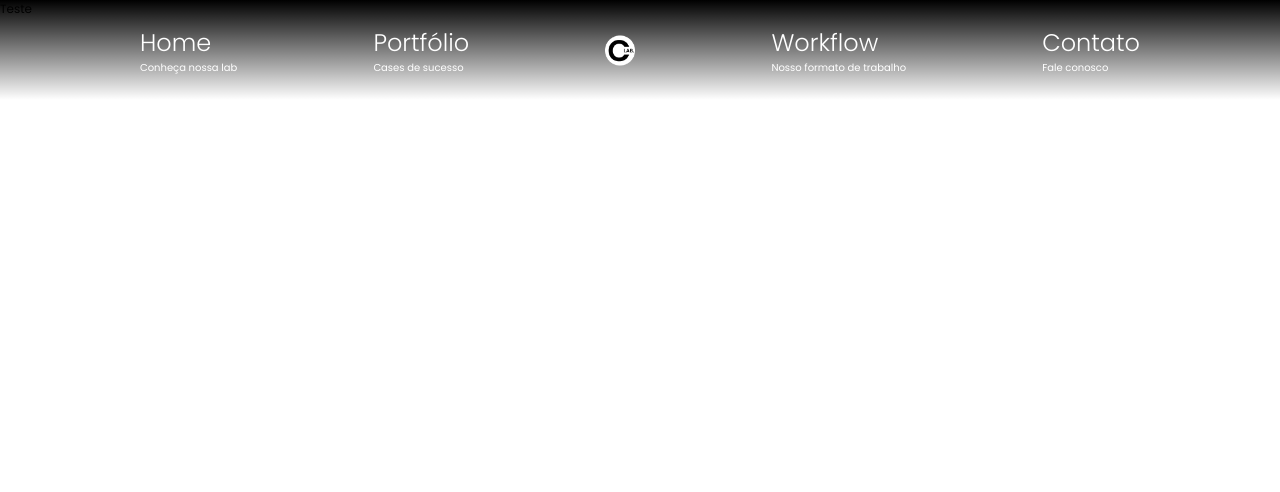
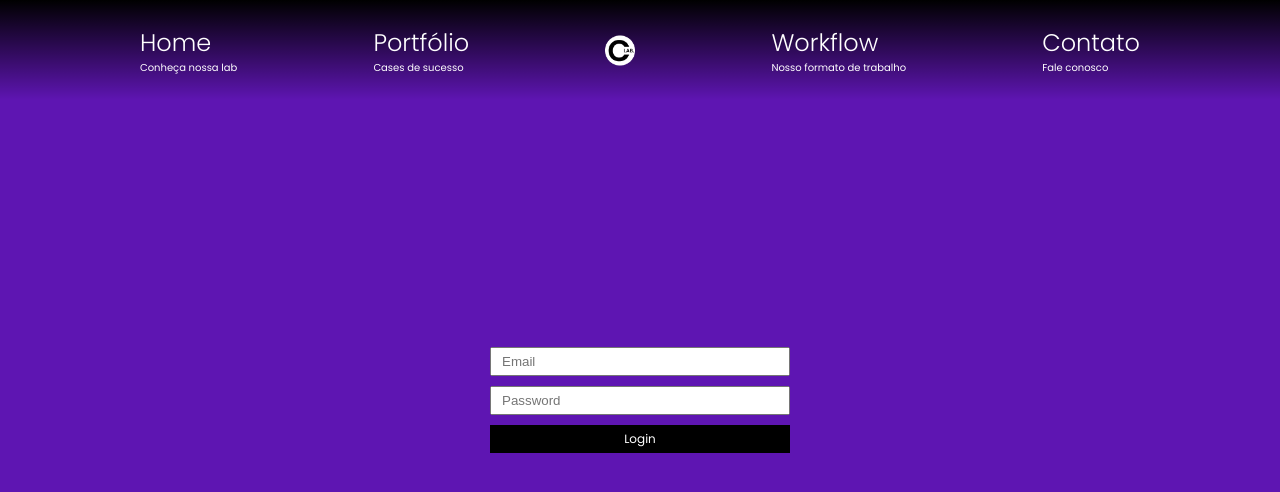
Before and after one commit to muhhx/Cenolab-Frontend, a React (Vite) app: page /login in a window 1280 px wide. Shown: the top 492 px of the page. Built offline with nearby package versions, Linux system fonts and the light colour scheme; no server answers.

Commit message:
Login functionalities, done.

```diff
--- a/src/pages/Administrador/index.tsx
+++ b/src/pages/Administrador/index.tsx
@@ -1,7 +1,10 @@
+import { handleLogout } from "../../services/user";
+
 const Administrador: React.FC = () => {
     return (
         <>
             <div>Página de administrador</div>
+            <button onClick={handleLogout} style={{marginTop: "100px"}}>LOGOUT</button>
         </>
     )
 }
--- a/src/pages/Login/index.tsx
+++ b/src/pages/Login/index.tsx
@@ -1,6 +1,40 @@
+import { useState } from "react";
+import { handleLogin } from "../../services/user";
+import { useNavigate } from "react-router-dom";
+import * as C from "./styles";
+
 const Login = () => {
+    const [status, setStatus] = useState<null | string>(null)
+    const [email, setEmail] = useState<string>("")
+    const [password, setPassword] = useState<string>("")
+
+    const navigate = useNavigate()
+
+    const login = async (e: React.MouseEvent) => {
+        e.preventDefault()
+
+        if(email.length === 0 || password.length === 0) {
+            return setStatus("Preencha todos os campos.")
+        };
+
+        try {
+            setStatus(null)
+            await handleLogin(email, password)
+            navigate("/myadmin")
+        } catch {
+            setStatus("Não foi possível fazer login. Verifique as informações nos campos!")
+        }
+    }
+
     return (
-        <>Teste</>
+        <C.Section>
+            <C.Form>
+                {status ? <C.Status>{status}</C.Status> : ''}
+                <C.Input type="text" placeholder="Email" onChange={(e) => setEmail(e.target.value)} value={email}/>
+                <C.Input type="password" placeholder="Password" onChange={(e) => setPassword(e.target.value)} value={password}/>
+                <C.Button onClick={(e) => login(e)}>Login</C.Button>
+            </C.Form>
+        </C.Section>
     )
 }
 
--- a/src/pages/Login/styles.ts
+++ b/src/pages/Login/styles.ts
@@ -1 +1,43 @@
 import styled from "styled-components";
+
+export const Section = styled.section`
+    width: 100%;
+    height: 100vh;
+    display: flex;
+    justify-content: center;
+    align-items: center;
+    background-color: ${({ theme }) => theme.colors.purple};
+`;
+
+export const Form = styled.form`
+    width: 90%;
+    max-width: 300px;
+    display: flex;
+    flex-direction: column;
+    align-items: center;
+    gap: 10px;
+`;
+
+export const Status = styled.p`
+    width: 100%;
+    text-align: center;
+    color: white;
+`;
+
+export const Input = styled.input`
+    width: 100%;
+    padding: 5px 10px;
+    outline: none;
+`;
+
+export const Button = styled.button `
+    width: 100%;
+    padding: 5px 10px;
+    background-color: black;
+    border: none;
+    font-size: 12px;
+    font-family: "Poppins", sans-serif;
+    font-weight: 400;
+    color: white;
+    cursor: pointer;
+`;
```
